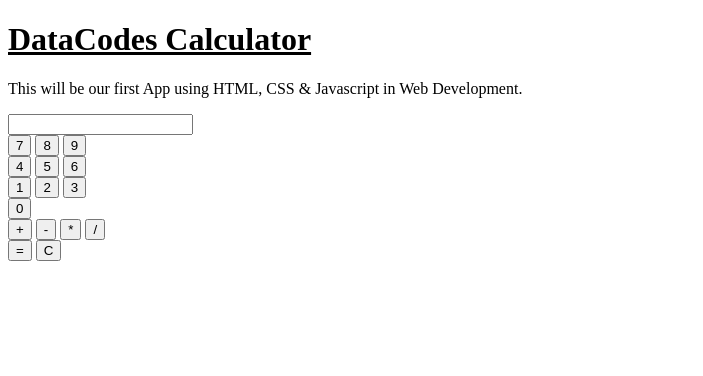
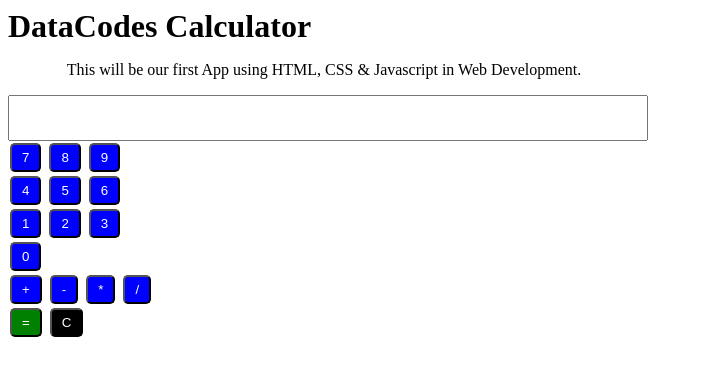
Before and after one commit to gmusebe/Web-Development-for-GIS-Mapping, a website: page index.html in a window 1280 px wide. Shown: the whole page, without its empty margins (0-703 px from the left). Drawn offline with Linux system fonts and the light colour scheme.

Commit message:
CSS Styling 101

```diff
--- a/index.html
+++ b/index.html
@@ -8,14 +8,14 @@
     <link rel="stylesheet" href="styles.css" />
   </head>
   <body>
-    <div>
-      <h1>DataCodes Calculator</h1>
-      <p>
+    <div class="parent_container">
+      <h1 class="heading">DataCodes Calculator</h1>
+      <p class="main-text">
         This will be our first App using HTML, CSS & Javascript in Web
         Development.
       </p>
       <div>
-        <input type="text" />
+        <input id="text_input" type="text" />
       </div>
       <div>
         <button>7</button>
@@ -42,8 +42,8 @@
         <button>/</button>
       </div>
       <div>
-        <button>=</button>
-        <button>C</button>
+        <button class="equals_button">=</button>
+        <button id="c_id_button">C</button>
       </div>
     </div>
   </body>
--- a/styles.css
+++ b/styles.css
@@ -1,3 +1,37 @@
-h1 {
-  text-decoration: underline;
+.heading {
+  margin: 0;
 }
+
+
+button {
+  background: blue;
+  /* hex codes */
+  color: #ffff;
+  padding: 5px 10px;
+  margin: 2px;
+  border-radius: 5px;
+}
+
+/* class */
+.equals_button {
+  background: green;
+}
+
+/* id */
+#c_id_button{
+ background: black;
+}
+
+.main-text {
+  /* css text alignment */
+  text-align: center;
+}
+
+#text_input {
+  width: 100%;
+  height: 40px;
+}
+
+.parent_container {
+  width: 50%;
+}
```
